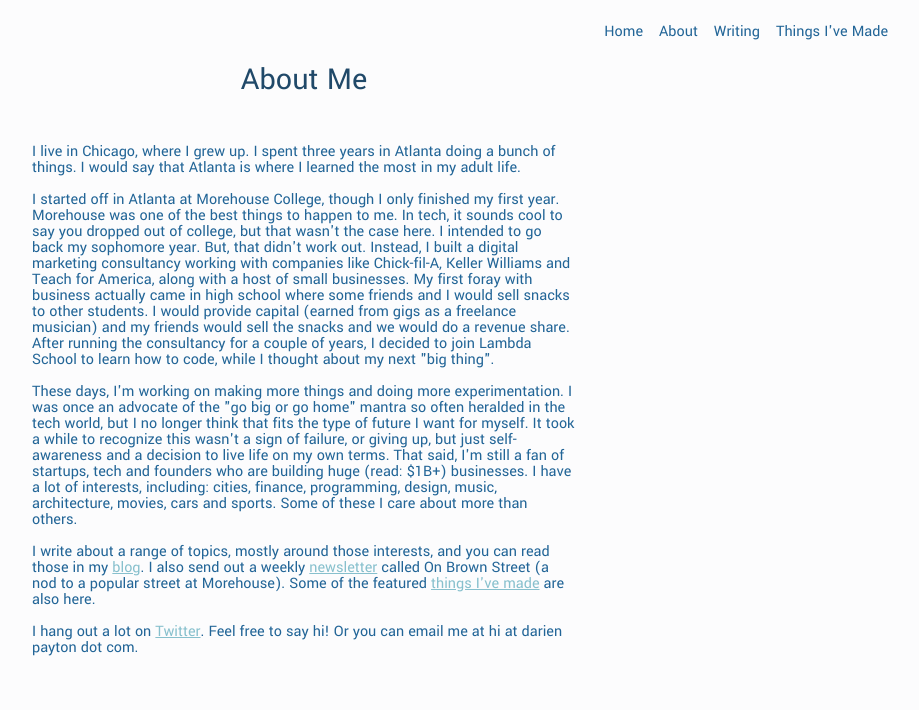
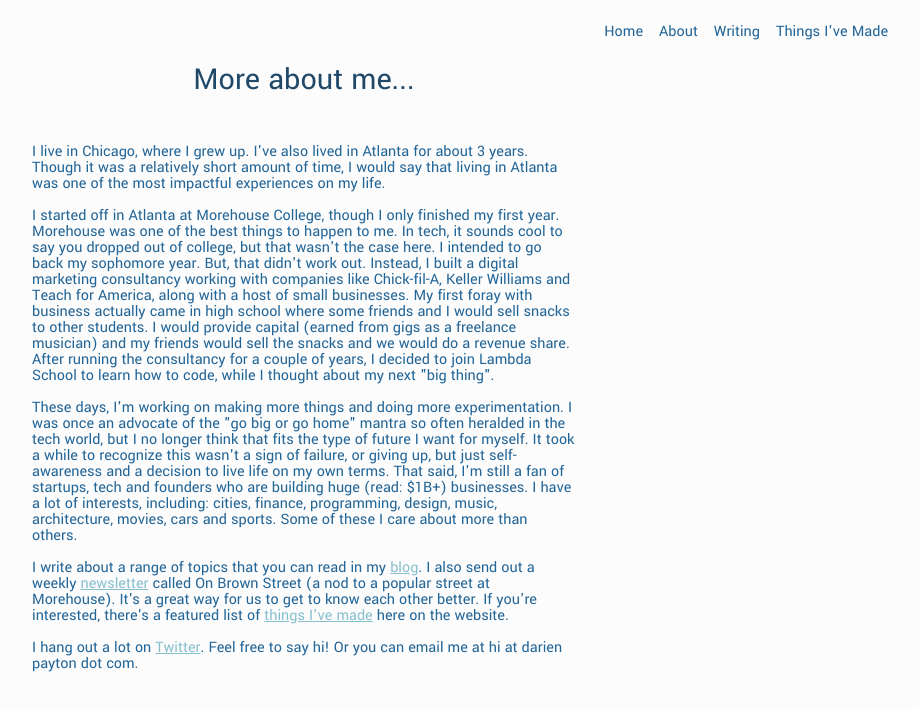
Before and after one commit to darienpayton/darienpayton-website, a React (Create React App) app: page /about in a window 1280 px wide. Shown: the top 710 px of the page, without its empty margins (336-1255 px from the left). Built offline with nearby package versions, Linux system fonts and the light colour scheme.

Commit message:
updated copy

```diff
--- a/src/components/Subscribe.js
+++ b/src/components/Subscribe.js
@@ -101,9 +101,9 @@ const Subscribe = () => {
     <div className="signup">
       <h2>On Brown Street Newsletter</h2>
       <p>
-        Every Thursday I send out a letter sharing my thoughts on a random
-        topic, mostly around tech and startups, and links to interesting stories
-        I find on the internet.
+        Every Thursday I send you a letter containing links to the most
+        interesting stories I find on the internet, and also sharing my thoughts
+        on a hot topic.
       </p>
       <MailchimpSubscribe
         url={url}
--- a/src/pages/about/About.js
+++ b/src/pages/about/About.js
@@ -9,12 +9,13 @@ const About = () => {
     <Background>
       <NavBar />
       <div>
-        <h1 className="bio-header">About Me</h1>
+        <h1 className="bio-header">More about me...</h1>
         <div className="about-details">
           <p>
-            I live in Chicago, where I grew up. I spent three years in Atlanta
-            doing a bunch of things. I would say that Atlanta is where I learned
-            the most in my adult life.
+            I live in Chicago, where I grew up. I've also lived in Atlanta for
+            about 3 years. Though it was a relatively short amount of time, I
+            would say that living in Atlanta was one of the most impactful
+            experiences on my life.
           </p>
           <br />
           <p>
@@ -49,11 +50,13 @@ const About = () => {
           </p>
           <br />
           <p>
-            I write about a range of topics, mostly around those interests, and
-            you can read those in my <a href="/blog">blog</a>. I also send out a
-            weekly <a href="/newsletter">newsletter</a> called On Brown Street
-            (a nod to a popular street at Morehouse). Some of the featured{' '}
-            <a href="/projects">things I've made</a> are also here.
+            I write about a range of topics that you can read in my{' '}
+            <a href="/blog">blog</a>. I also send out a weekly{' '}
+            <a href="/newsletter">newsletter</a> called On Brown Street (a nod
+            to a popular street at Morehouse). It's a great way for us to get to
+            know each other better. If you're interested, there's a featured
+            list of <a href="/projects">things I've made</a> here on the
+            website.
           </p>
           <br />
           <p>
```
